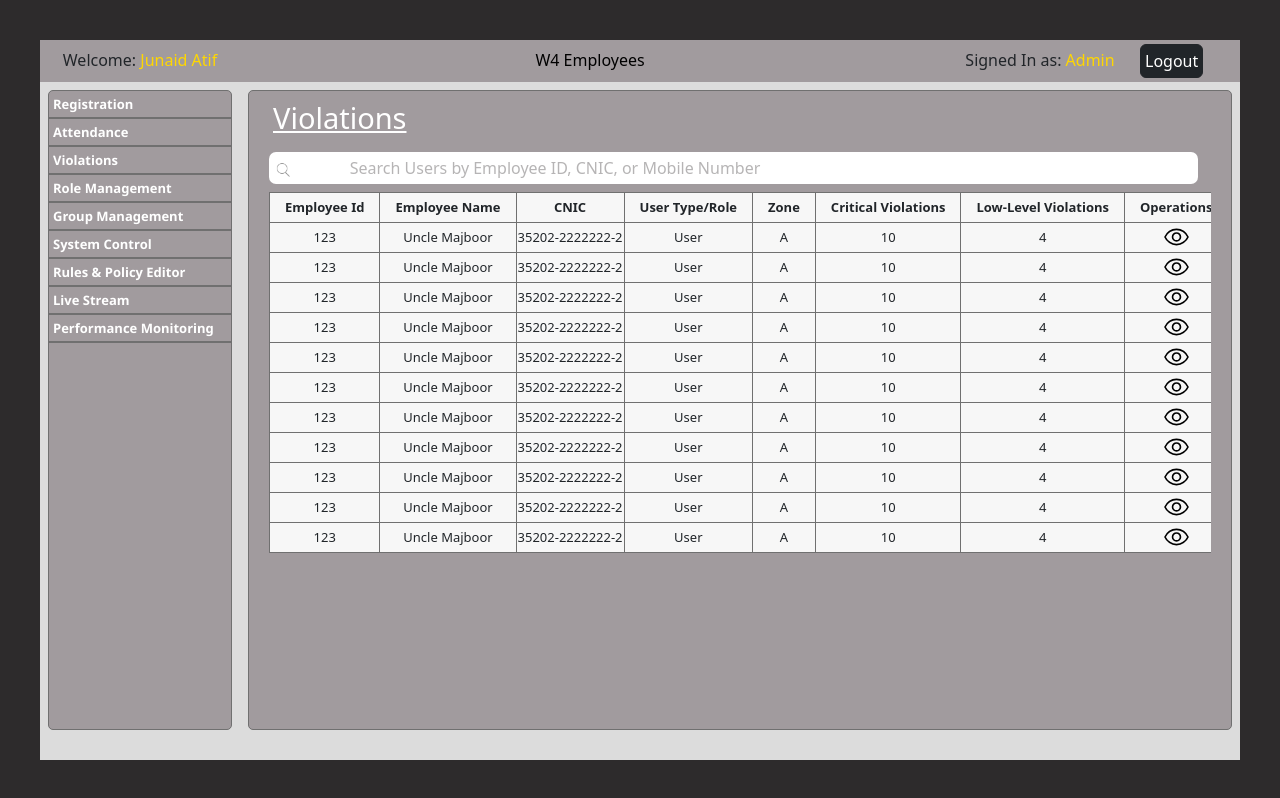
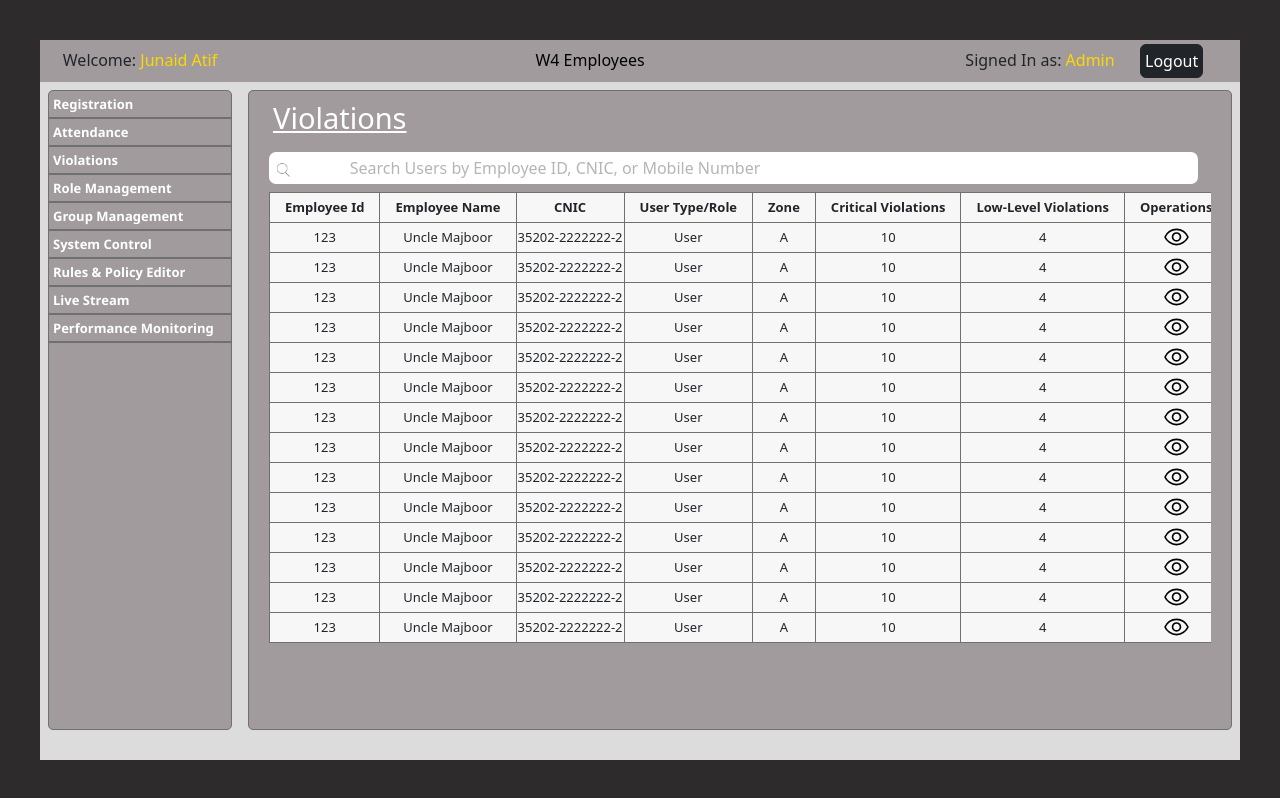
Before and after one commit to FaizanAhmed239/W4_Employees, a React (Create React App) app: page /violations in a window 1280 px wide. Built offline with nearby package versions, Linux system fonts and the light colour scheme.

Commit message:
System Control

```diff
--- a/src/Components/SideBar.js
+++ b/src/Components/SideBar.js
@@ -35,9 +35,7 @@ export default function SideBar() {
                 <li className='row'>
                     <Link to="/performance Monitoring" className='col-12 p-1 sidebarLink'>Performance Monitoring</Link>
                 </li>
-
               </ui>
-
         </div>
     </div>
 
--- a/src/Components/SystemControl.js
+++ b/src/Components/SystemControl.js
@@ -13,7 +13,7 @@ export default function SystemControl() {
     background: '#707070'
   }
   const [styles,setStyles] = useState([
-    normalstyle,
+    hoverstyle,
     normalstyle
   ])
 
--- a/src/Components/Violations.js
+++ b/src/Components/Violations.js
@@ -10,6 +10,9 @@ import {
 export default function Violations() {
 
   const [data,setData] = useState([
+  {'id':123, 'name':"Uncle Majboor", 'cnic': '35202-2222222-2', 'role':"User", 'zone':'A', 'critviolnum':10, 'lowviolnum':4},
+  {'id':123, 'name':"Uncle Majboor", 'cnic': '35202-2222222-2', 'role':"User", 'zone':'A', 'critviolnum':10, 'lowviolnum':4},
+  {'id':123, 'name':"Uncle Majboor", 'cnic': '35202-2222222-2', 'role':"User", 'zone':'A', 'critviolnum':10, 'lowviolnum':4},
   {'id':123, 'name':"Uncle Majboor", 'cnic': '35202-2222222-2', 'role':"User", 'zone':'A', 'critviolnum':10, 'lowviolnum':4},
   {'id':123, 'name':"Uncle Majboor", 'cnic': '35202-2222222-2', 'role':"User", 'zone':'A', 'critviolnum':10, 'lowviolnum':4},
   {'id':123, 'name':"Uncle Majboor", 'cnic': '35202-2222222-2', 'role':"User", 'zone':'A', 'critviolnum':10, 'lowviolnum':4},
```
